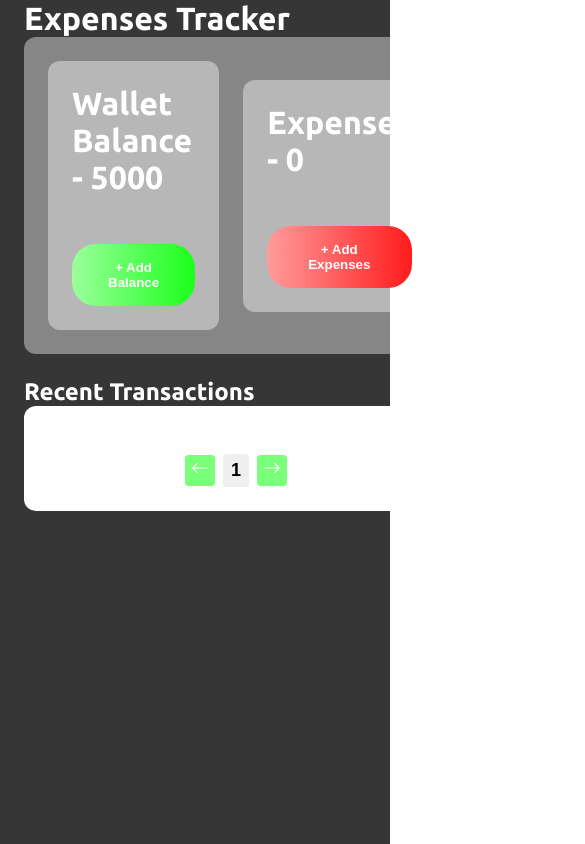
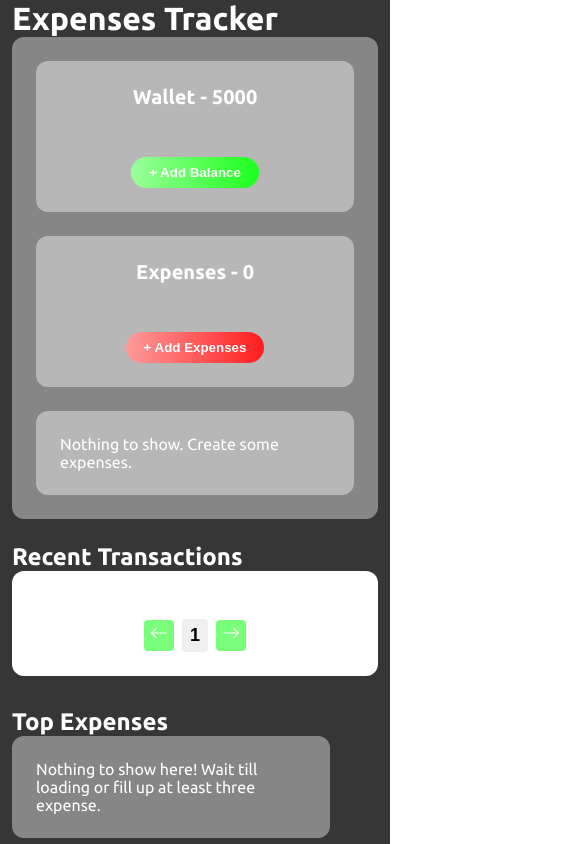
Before and after one commit to saurabhk79/expense-app, a React (Create React App) app: page / in a window 390 px wide. Shown: the whole page, 585 px wide, since content can reach past the window. Built offline with nearby package versions, Linux system fonts and the light colour scheme.

Commit message:
created responsiveness

```diff
--- a/src/App.css
+++ b/src/App.css
@@ -3,7 +3,7 @@
   color: white;
   background-color: #363636;
   font-family: "Ubuntu", sans-serif;
-  padding: 0 24px;
+  padding: 0 12px;
 }
 
 .info {
@@ -11,6 +11,7 @@
   align-items: center;
   justify-content: space-between;
   grid-column: span 3;
+  flex-grow: 1;
 }
 
 .centered {
@@ -35,12 +36,21 @@
   align-items: center;
   justify-content: center;
   flex-direction: column;
-  width: 300px;
+  max-width: 500px;
+}
+
+.wallet-head {
+  font-size: xx-large;
+  font-weight: 700;
+}
+.expense-head {
+  font-size: xx-large;
+  font-weight: 700;
 }
 
 .expense-grid {
   display: grid;
-  grid-template-columns: repeat(auto-fill, minmax(400px, 1fr));
+  grid-template-columns: repeat(auto-fill, minmax(500px, 1fr));
   gap: 24px;
   height: auto;
 }
--- a/src/App.js
+++ b/src/App.js
@@ -6,6 +6,7 @@ import WalletCard from "./Components/WalletCard";
 
 import "./buttons.css";
 import "./App.css";
+import "./media-query.css"
 import ContextProvider from "./context";
 import PieGraph from "./Components/PieGraph";
 
--- a/src/Components/ExpenseCard.js
+++ b/src/Components/ExpenseCard.js
@@ -7,7 +7,7 @@ const ExpenseCard = () => {
 
   return (
     <div className="expense-card card">
-      <h1>Expenses - {wallet.expense_amount}</h1>
+      <div className="expense-head">Expenses - {wallet.expense_amount}</div>
       <div className="centered">
         <button
           className="add-expense-button"
--- a/src/Components/WalletCard.js
+++ b/src/Components/WalletCard.js
@@ -7,7 +7,7 @@ const WalletCard = () => {
 
   return (
     <div className="wallet-card card">
-      <h1>Wallet Balance - {wallet.wallet_balance}</h1>
+      <div className="wallet-head">Wallet - {wallet.wallet_balance}</div>
       <div className="centered">
         <button
           className="add-balance-button"
--- a/src/buttons.css
+++ b/src/buttons.css
@@ -13,7 +13,6 @@
     border-radius: 24px;
     background:linear-gradient(to right, rgb(155, 255, 155), rgb(28, 255, 28));
     color: white;
-
 }
 
 .delete-button {
--- /dev/null
+++ b/src/media-query.css
@@ -0,0 +1,38 @@
+@media (max-width: 1024px) {
+  .wallet-head {
+    font-size: 20px;
+    font-weight: 900;
+  }
+
+  .expense-head {
+    font-size: 20px;
+    font-weight: 900;
+  }
+  .recents-card {
+    grid-column: span 2;
+  }
+  .add-expense-button {
+    padding: 8px 18px;
+  }
+
+  .add-balance-button {
+    padding: 8px 18px;
+  }
+  .expense-grid {
+    grid-template-columns: repeat(auto-fill, minmax(350px, 1fr));
+  }
+}
+
+@media (max-width: 840px) {
+  .info {
+    flex-wrap: wrap;
+  }
+
+  .expense-grid {
+    grid-template-columns: repeat(auto-fill, minmax(250px, 1fr));
+  }
+
+  .recents-card {
+    grid-column: span 3;
+  }
+}
--- a/src/modal.css
+++ b/src/modal.css
@@ -1,6 +1,7 @@
 /* Modal Overlay */
 .modal-overlay {
   position: fixed;
+  z-index: 1000;
   top: 0;
   left: 0;
   width: 100%;
```
